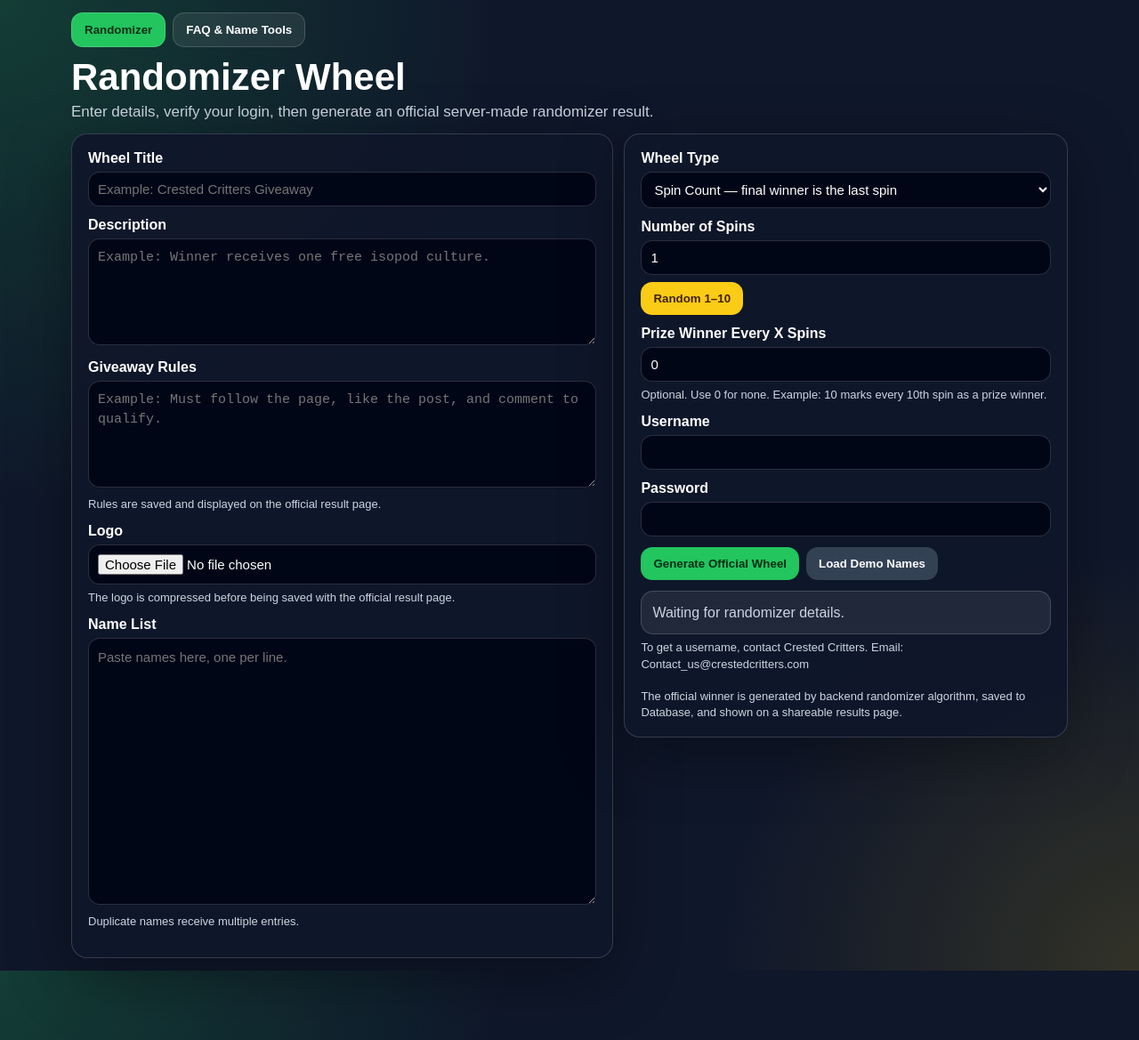
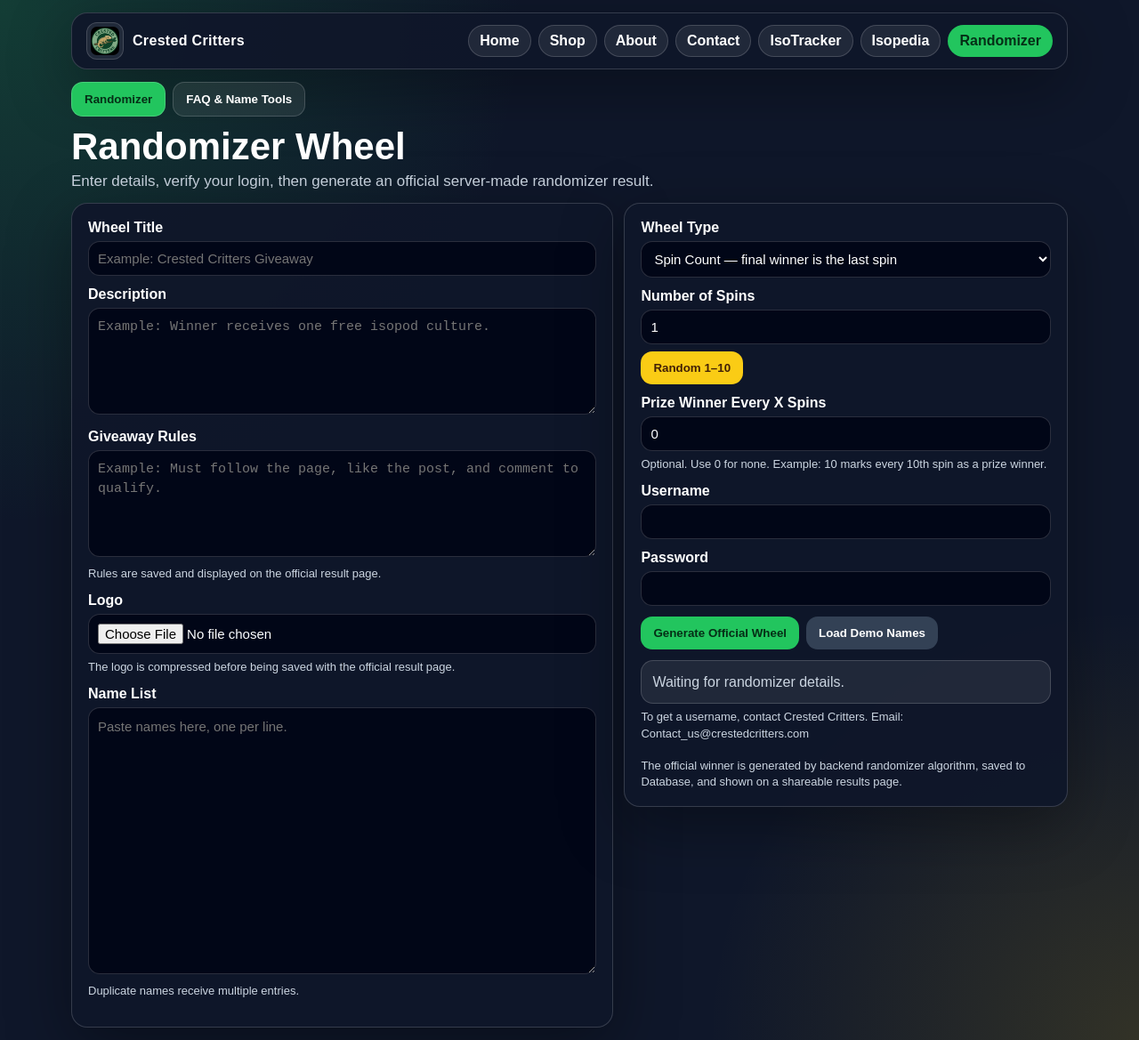
Before and after one commit to coxusw/CrestedCritters, a Jekyll site: the page Randomizer/index.html, which Jekyll copies as it is, in a window 1280 px wide. Shown: the whole page at 89% size. Built offline with Jekyll 4.4.1, drawn with Linux system fonts in a browser that asks for light colours.

Commit message:
Update index.html

```diff
--- a/Randomizer/index.html
+++ b/Randomizer/index.html
@@ -277,10 +277,114 @@
       }
     }
 
+
+
+    /* Main Crested Critters site navigation */
+    .site-header {
+      max-width: 1120px;
+      width: 100%;
+      margin: 0 auto 14px;
+      background: rgba(15, 23, 42, 0.94);
+      border: 1px solid var(--border);
+      border-radius: 18px;
+      box-shadow: var(--shadow);
+      padding: 10px clamp(10px, 1.5vw, 16px);
+    }
+
+    .site-nav {
+      display: flex;
+      align-items: center;
+      justify-content: space-between;
+      gap: 14px;
+      flex-wrap: wrap;
+    }
+
+    .site-brand {
+      display: inline-flex;
+      align-items: center;
+      gap: 10px;
+      color: var(--text);
+      text-decoration: none;
+      font-weight: 900;
+      letter-spacing: .02em;
+      white-space: nowrap;
+    }
+
+    .site-logo {
+      width: 42px;
+      height: 42px;
+      border-radius: 12px;
+      object-fit: contain;
+      background: rgba(255,255,255,.08);
+      border: 1px solid var(--border);
+      padding: 4px;
+    }
+
+    .main-nav-links {
+      display: flex;
+      flex-wrap: wrap;
+      align-items: center;
+      justify-content: flex-end;
+      gap: 8px;
+    }
+
+    .main-nav-links a {
+      color: var(--text);
+      text-decoration: none;
+      font-weight: 900;
+      border: 1px solid var(--border);
+      background: rgba(255,255,255,.08);
+      border-radius: 999px;
+      padding: 9px 12px;
+      line-height: 1;
+    }
+
+    .main-nav-links a:hover,
+    .main-nav-links a.active {
+      background: var(--accent);
+      color: #052e16;
+      border-color: rgba(34, 197, 94, 0.72);
+    }
+
+    @media (max-width: 760px) {
+      .site-nav {
+        align-items: flex-start;
+      }
+
+      .main-nav-links {
+        width: 100%;
+        justify-content: flex-start;
+      }
+
+      .main-nav-links a {
+        flex: 1 1 auto;
+        text-align: center;
+      }
+    }
+
   </style>
 </head>
 
 <body>
+  <header class="site-header">
+    <div class="site-nav">
+      <a class="site-brand" href="../" aria-label="Crested Critters home">
+        <img class="site-logo" src="../assets/images/logo.png" alt="Crested Critters logo" onerror="this.style.display='none'">
+        <span>Crested Critters</span>
+      </a>
+
+      <nav class="main-nav-links" aria-label="Main site navigation">
+        <a href="../">Home</a>
+        <a href="../shop/">Shop</a>
+        <a href="../about/">About</a>
+        <a href="../contact/">Contact</a>
+        <a href="../isotracker/">IsoTracker</a>
+        <a href="../isopedia/">Isopedia</a>
+        <a class="active" href="./">Randomizer</a>
+      </nav>
+    </div>
+  </header>
+
   <div class="app">
     <nav class="top-tabs">
       <button id="tabWheelBtn" class="tab-btn active" type="button" onclick="showMainTab('wheel')">Randomizer</button>
```
